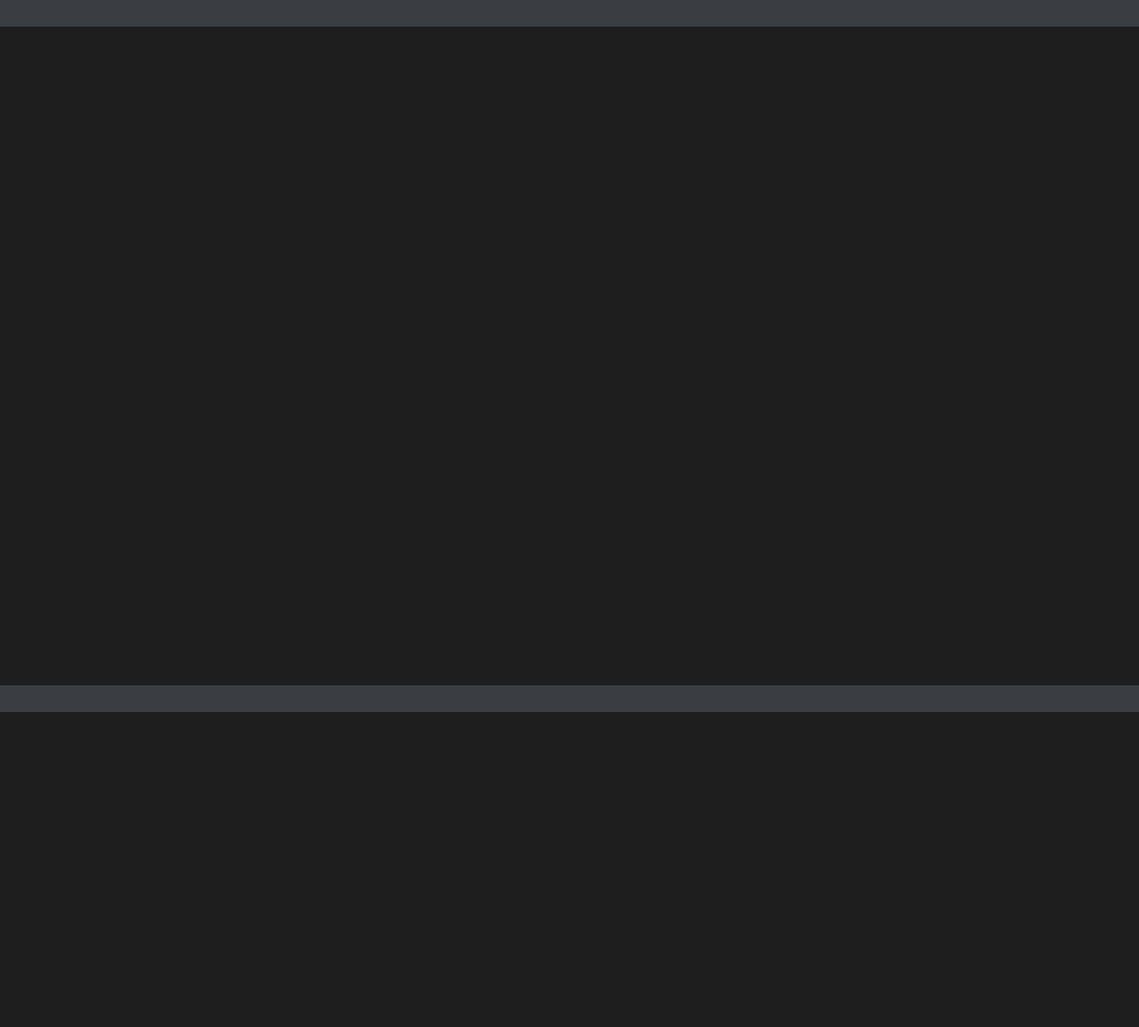
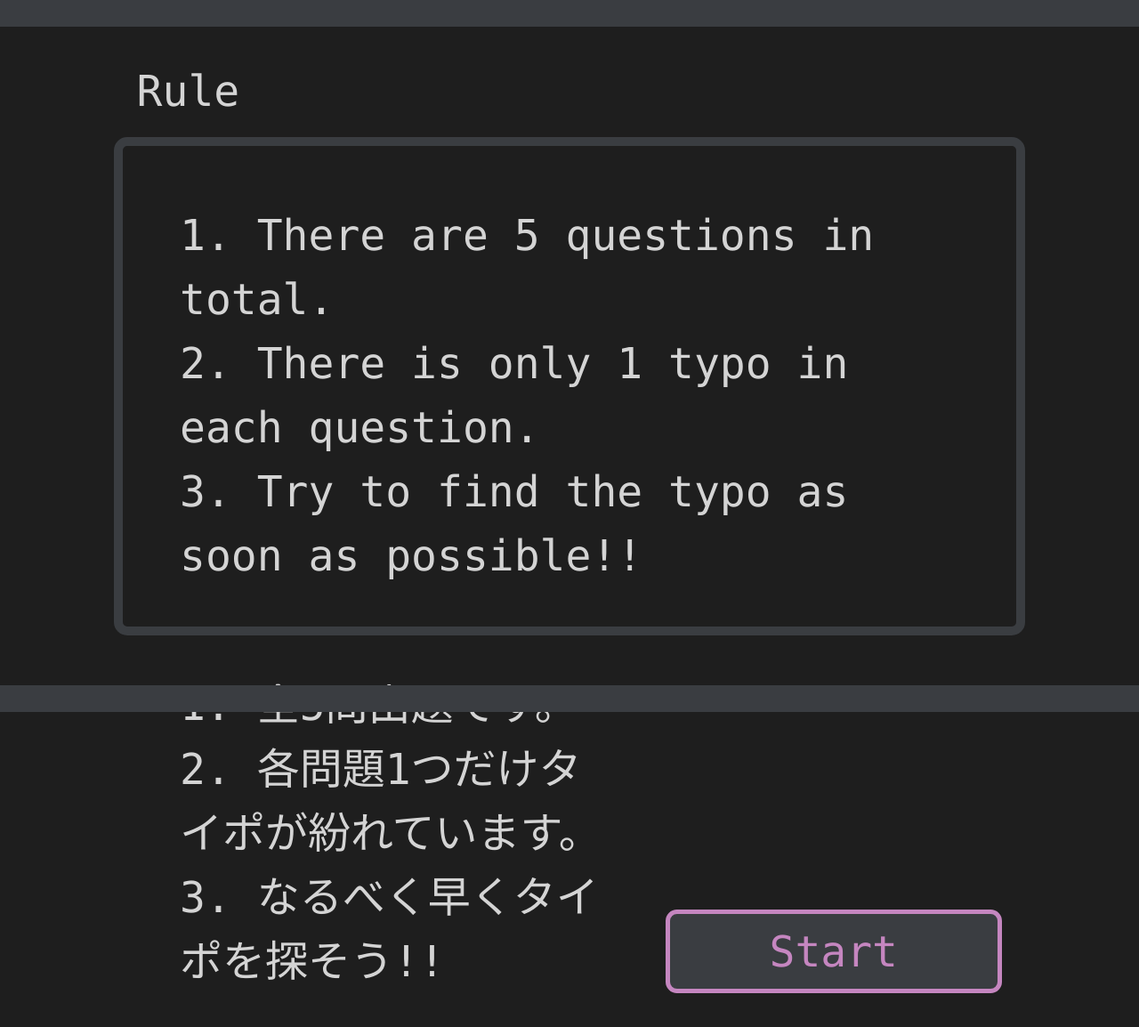
Before and after one commit to ms919/find_typo, a Nuxt app: page /play in a window 1280 px wide. Before the commit this address had no page. Shown: the top 1154 px of the page at 89% size. Before the commit the page ends 800 px from the top, so only its background shows below. Built offline with nearby package versions, Linux system fonts and the light colour scheme.

Commit message:
Add: play/Rule画面
・コンポーネント切り替えのためvuex導入
・ゲーム前ルール説明コンポーネント追加

```diff
--- /dev/null
+++ b/components/play/Rule.vue
@@ -0,0 +1,44 @@
+<template>
+	<div>
+		<p>
+			1. There are 5 questions in total.<br />
+			2. There is only 1 typo in each question. <br />
+			3. Try to find the typo as soon as possible!!
+		</p>
+		<div class="flex-wrapper">
+			<p>
+				1. 全5問出題です。<br />
+				2. 各問題1つだけタイポが紛れています。<br />
+				3. なるべく早くタイポを探そう!!
+			</p>
+			<button @click="setCurrentComponent" class="button btn-pink">Start</button>
+		</div>
+	</div>
+</template>
+
+<script>
+export default {
+	name: "Rule",
+  methods: {
+    setCurrentComponent() {
+      this.$store.commit('changeCurrentComponent', { nextComponent: "Play", nextDesc: "1/5" })
+    },
+  }
+};
+</script>
+
+<style scoped>
+div {
+	text-align: left;
+}
+.flex-wrapper {
+	display: flex;
+}
+p {
+	margin: 3rem;
+}
+button {
+	align-self: flex-end;
+	margin-bottom: 3rem;
+}
+</style>
--- /dev/null
+++ b/pages/play.vue
@@ -0,0 +1,42 @@
+<template>
+	<div
+		class="play-wrapper d-flex flex-column justify-content-center align-items-center"
+	>
+		<p class="desc">{{ currentDesc }}</p>
+		<div class="play-component-wrapper">
+			<component :is="currentComponent"></component>
+		</div>
+	</div>
+</template>
+
+<script>
+import Rule from "~/components/play/Rule";
+import Play from "~/components/play/Play";
+import { mapGetters } from "vuex";
+
+export default {
+	components: {
+		Rule,
+		Play,
+	},
+	computed: mapGetters(["currentComponent", "currentDesc"]),
+};
+</script>
+
+<style scoped>
+.play-wrapper {
+	height: 90vh;
+}
+.desc {
+	margin-left: 12%;
+	align-self: start;
+}
+.play-component-wrapper {
+	width: 80%;
+	height: 70vh;
+	border: 10px solid #3a3d41;
+	border-radius: 15px;
+	text-align: center;
+	padding: 1rem;
+}
+</style>
--- /dev/null
+++ b/store/index.js
@@ -0,0 +1,16 @@
+export const state = () => ({
+	currentComponent: "Rule",
+	currentDesc: "Rule",
+});
+
+export const getters = {
+  currentComponent: state => state.currentComponent,
+  currentDesc: state => state.currentDesc
+}
+
+export const mutations = {
+	changeCurrentComponent(state, { nextComponent, nextDesc }) {
+		state.currentComponent = nextComponent;
+		state.currentDesc = nextDesc;
+	},
+};
```
Also changed, not shown: store/README.md (deleted).
